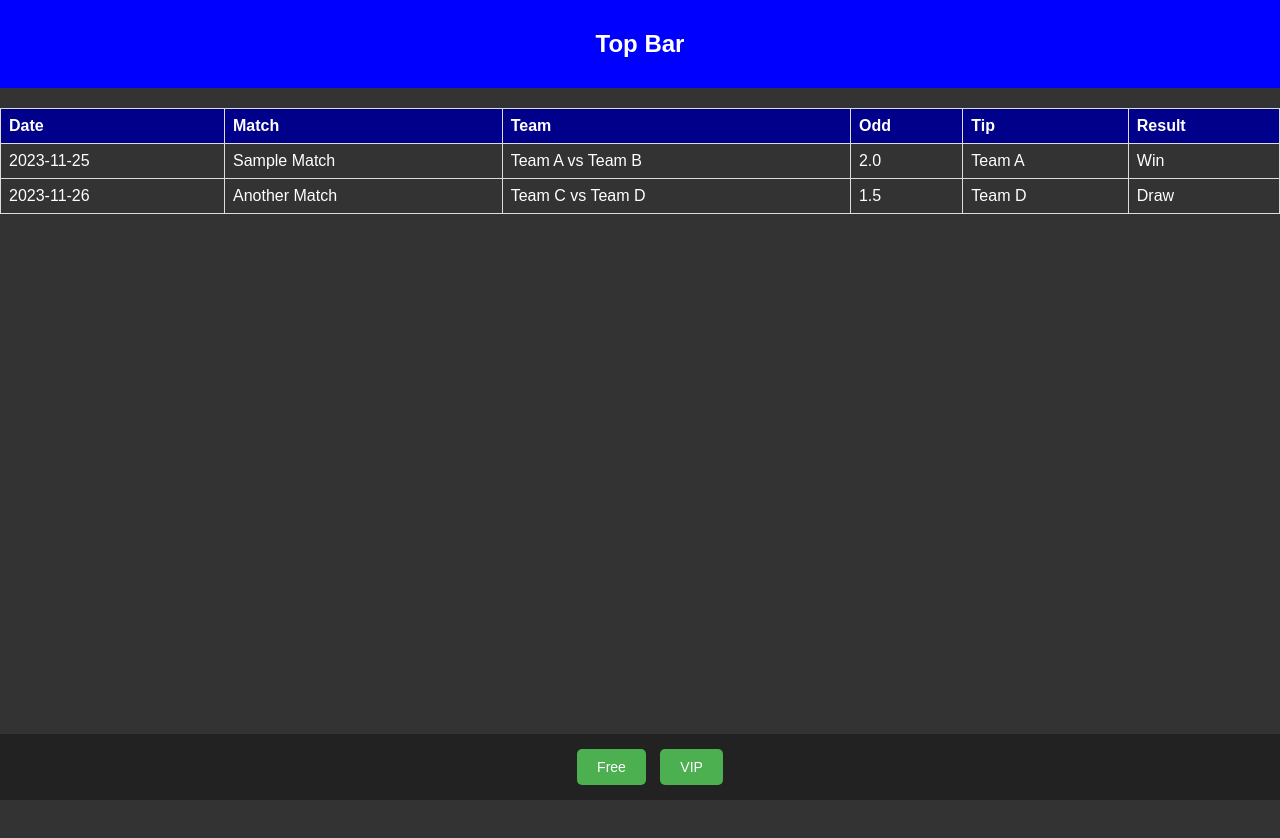
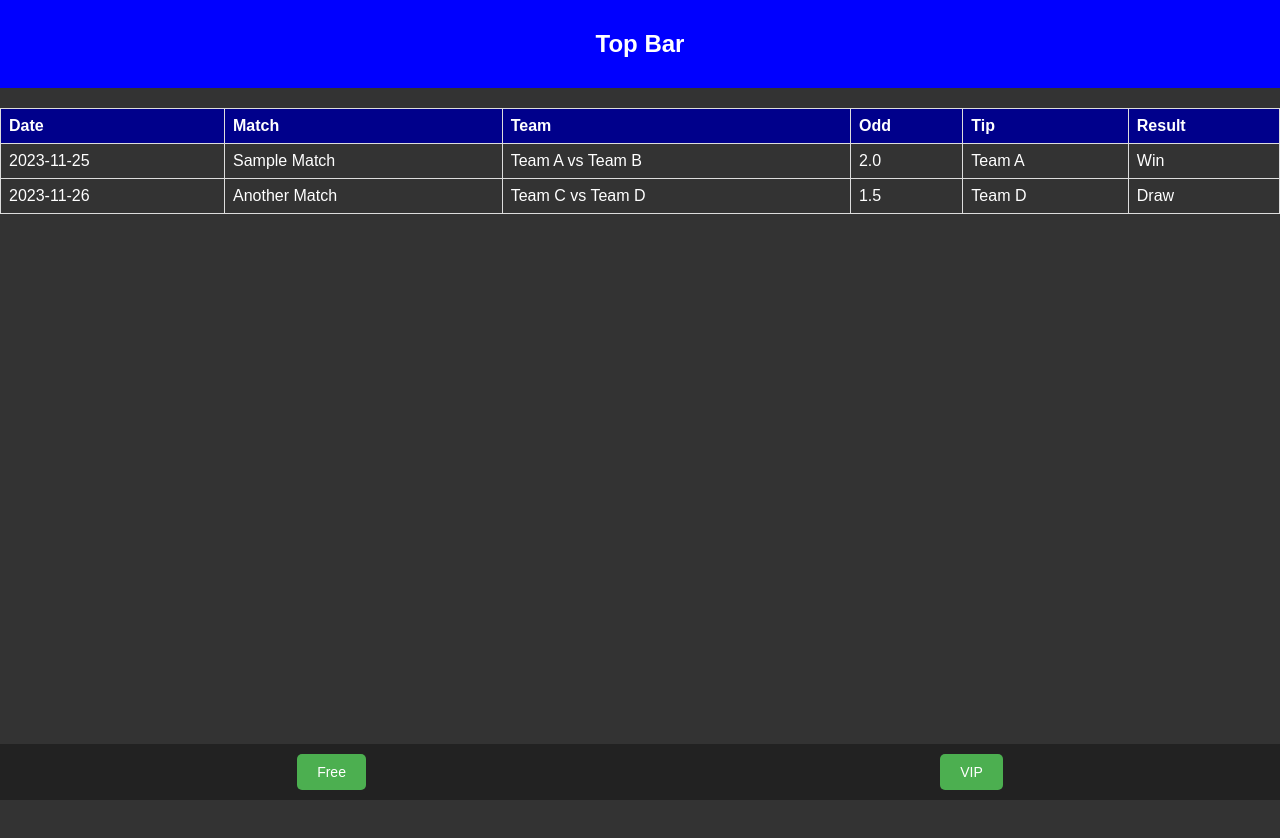
Before and after one commit to masterthreeplus/freetip, a plain HTML site: page index.html in a window 1280 px wide. Shown: the top 838 px of the page. Drawn offline with Linux system fonts and the light colour scheme.

Commit message:
Update index.html

```diff
--- a/index.html
+++ b/index.html
@@ -46,27 +46,24 @@
             padding: 10px;
         }
 
-        .tab {
+        .segmented-control {
+            display: flex;
+            justify-content: space-around;
+        }
+
+        .segmented-control button {
             padding: 10px 20px;
-            margin: 5px;
             color: white;
             background-color: #4CAF50; /* Green */
             border: none;
             border-radius: 5px;
             cursor: pointer;
-            display: inline-block; /* Display tabs side by side */
             font-size: 14px;
             transition: background-color 0.3s ease; /* Smooth transition on hover */
         }
 
-        .tab:hover {
+        .segmented-control button:hover {
             background-color: #45a049; /* Darker green on hover */
-        }
-
-        @media (max-width: 600px) {
-            .tab {
-                width: 100%; /* Full width for smaller screens */
-            }
         }
     </style>
 </head>
@@ -112,9 +109,9 @@
     <!-- Add more content to make the body scrollable -->
     <div style="height: 1000px;"></div>
 
-    <div id="bottomnav">
-        <button class="tab" onclick="changePage('free')">Free</button>
-        <button class="tab" onclick="changePage('vip')">VIP</button>
+    <div id="bottomnav" class="segmented-control">
+        <button onclick="changePage('free')">Free</button>
+        <button onclick="changePage('vip')">VIP</button>
     </div>
 
     <script>
```
